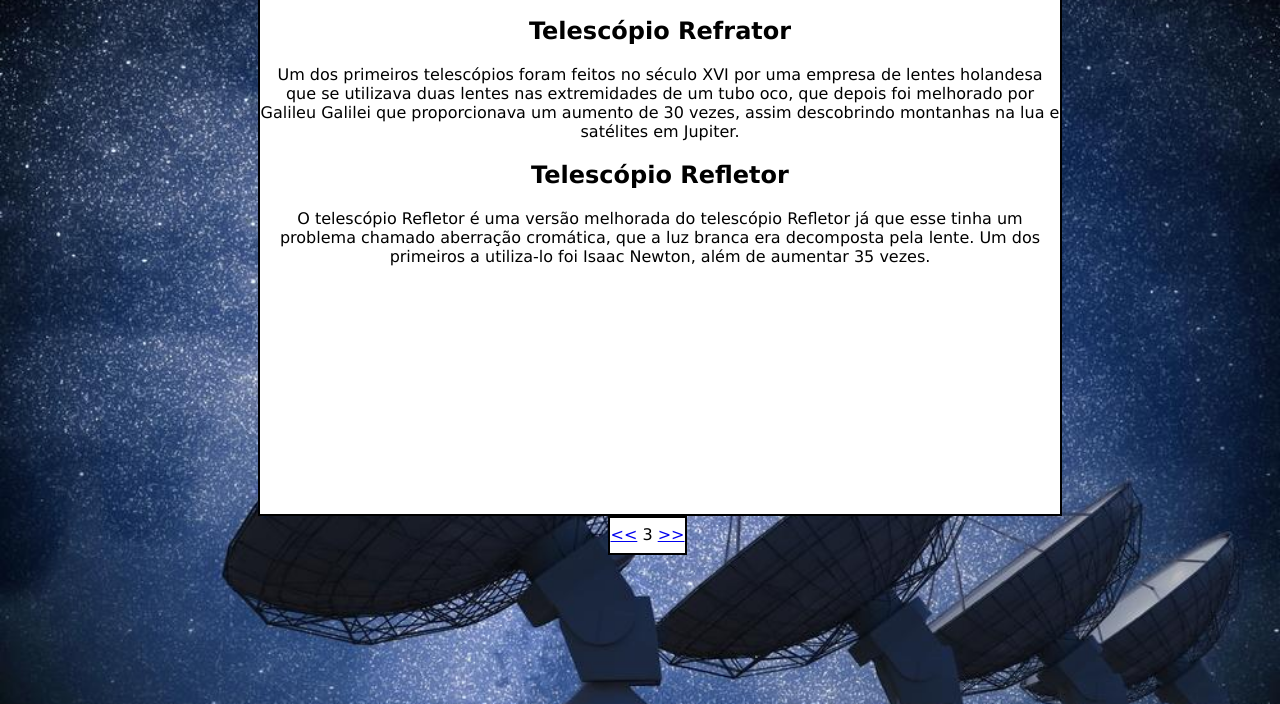
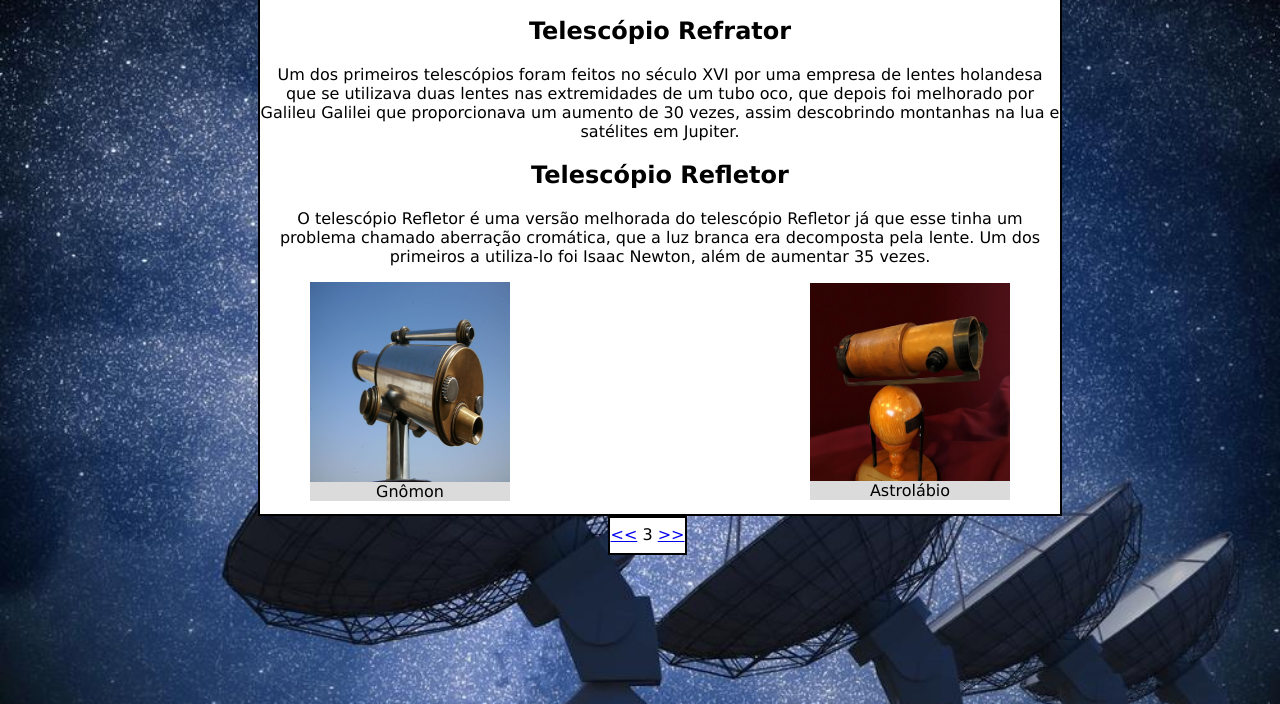
Before and after one commit to VictorMiguel37/Trabalho-de-fisica, a plain HTML site: page pages/instruments1.html in a window 1280 px wide. Shown: the part 96-800 px from the top of the page. Drawn offline with Linux system fonts and the light colour scheme.

Commit message:
(0.4) Adicionado imagens.

```diff
--- a/pages/instruments1.html
+++ b/pages/instruments1.html
@@ -38,6 +38,17 @@
                 O telescópio Refletor é uma versão melhorada do telescópio Refletor já que esse tinha um problema chamado aberração cromática, que a luz branca era decomposta pela lente. Um dos primeiros a utiliza-lo foi Isaac Newton, além de aumentar 35 vezes.
             </p>
         </div>
+
+        <div class="content" id="images">
+            <img id="gno" src="../images/instruments/Refrator.jfif" alt="Foto do instrumento 'Refrator'" width="200" height="200">
+
+            <img id="ast" src="../images/instruments/Refletor.jfif" alt="Foto do instrumento 'Astrolábio'" width="200" height="200">
+        </div>
+
+        <div class="content" id="figcaptions">
+            <figcaption id="firstFig">Gnômon</figcaption>
+            <figcaption id="secondFig">Astrolábio</figcaption>
+        </div>
     </div>
 
     <div class="navegator">
--- a/styles/content.css
+++ b/styles/content.css
@@ -29,6 +29,36 @@
     position: relative;
     left: 250px;
 }
+#images {
+    width: 200px;
+    height: 200px;
+}
+#ast {
+    position: relative;
+    bottom: 203px;
+    left: 550px;
+}
+#gno {
+    position: relative;
+    left: 50px;
+}
+#firstFig {
+    background-color: #dbdbdb;
+
+    position: relative;
+    left: 50px;
+
+    width: 200px;
+}
+#secondFig {
+    background-color: #dbdbdb;
+
+    position:relative;
+    left: 550px;
+    bottom: 20px;
+
+    width: 200px;
+}
 body {
     font-family:'Lucida Sans', 'Lucida Sans Regular', 'Lucida Grande', 'Lucida Sans Unicode', Geneva, Verdana, sans-serif;
 }
```
Also changed, not shown: pages/instruments.html (+11 -0 lines), images/instruments/Astrolabio.jfif (added), images/instruments/Gnomon.jfif (added), images/instruments/Refletor.jfif (added), images/instruments/Refrator.jfif (added).
